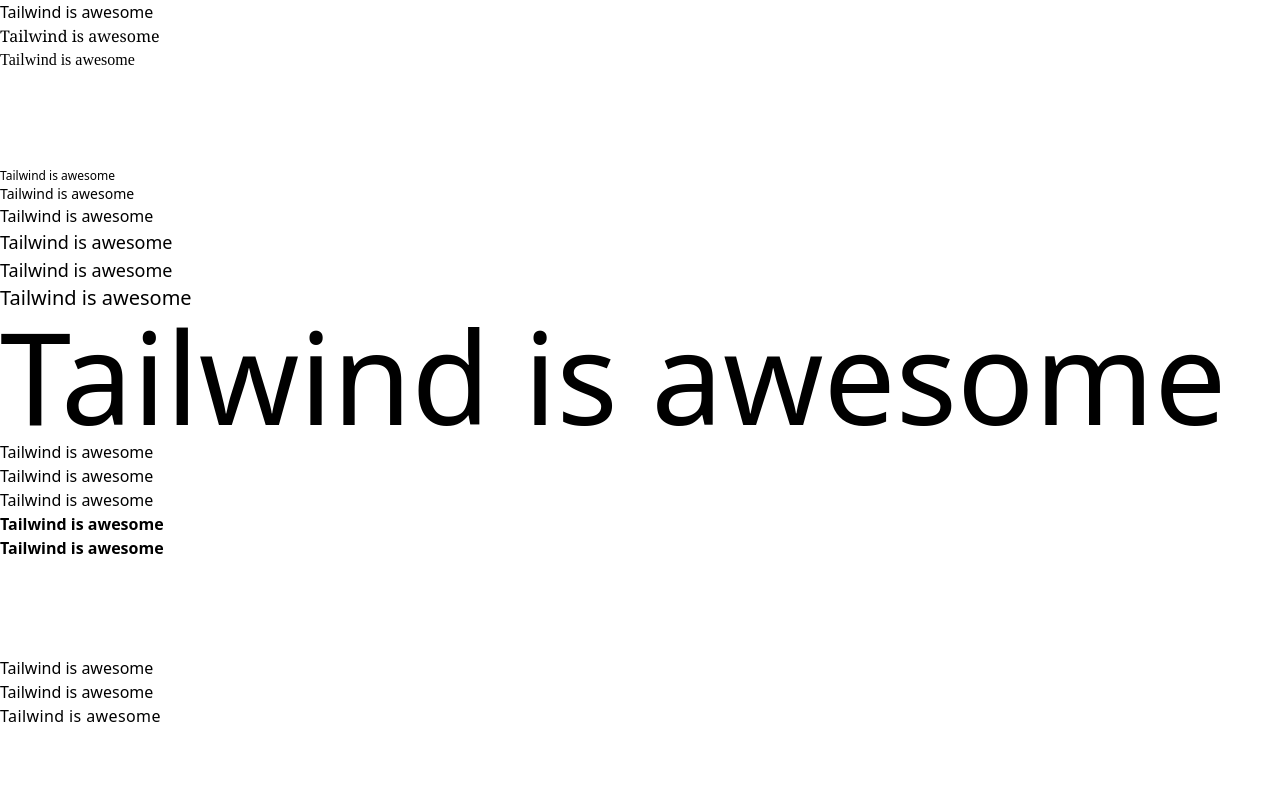
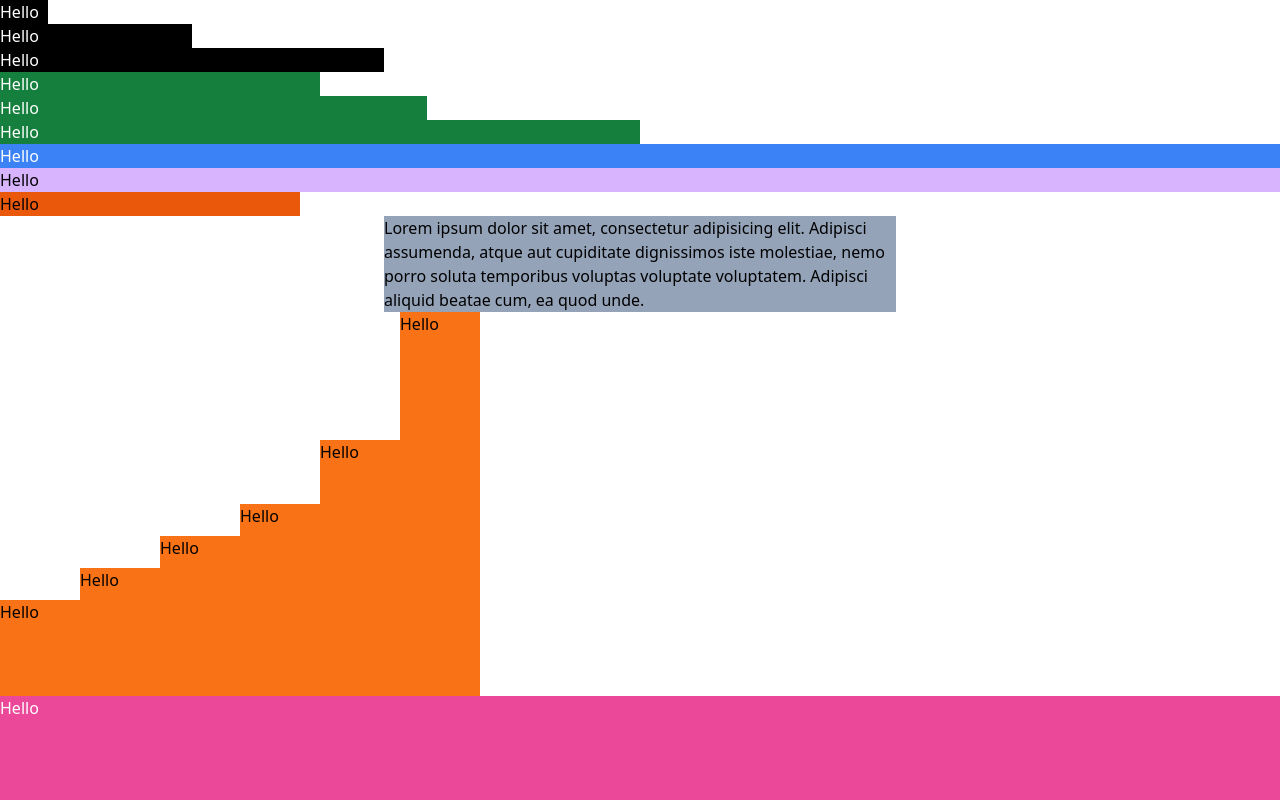
Before and after one commit to iechoswf26/Udemy_Tailwind, a React (Vite) app: page / in a window 1280 px wide. Shown: the top 800 px of the page. Built offline with nearby package versions, Linux system fonts and the light colour scheme; a web font is replaced by a local one.

Commit message:
Completed Tailwind Part 1 Lesson 5 (WidthAndHeight).

```diff
--- /dev/null
+++ b/src/5_WidthAndHeight/WidthAndHeight.jsx
@@ -0,0 +1,47 @@
+const WidthAndHeight = () => {
+    return (
+        <div>
+
+        {/*    Width*/}
+            <div className="bg-black text-white w-12">Hello</div>
+            <div className="bg-black text-white w-48">Hello</div>
+            <div className="bg-black text-white w-96">Hello</div>
+
+        {/*    Percentages*/}
+            <div className="bg-green-700 text-white w-1/4">Hello</div>
+            <div className="bg-green-700 text-white w-1/3">Hello</div>
+            <div className="bg-green-700 text-white w-1/2">Hello</div>
+
+
+        {/*    Width of the Viewport*/}
+            <div className="bg-blue-500 text-white w-screen">Hello</div>
+
+        {/*    100% of Container*/}
+            <div className="bg-purple-300 text-black w-full">Hello</div>
+
+        {/*    Arbitrary Width*/}
+            <div className="bg-orange-600 text-black w-[300px]">Hello</div>
+
+
+        {/*    Max Width*/}
+            <div className="bg-slate-400 max-w-lg mx-auto">Lorem ipsum dolor sit amet, consectetur adipisicing elit. Adipisci assumenda, atque aut cupiditate dignissimos iste molestiae, nemo porro soluta temporibus voluptas voluptate voluptatem. Adipisci aliquid beatae cum, ea quod unde.</div>
+
+        {/*    Height (Most of the same options as widths)*/}
+            <div className="flex items-end">
+                <div className="bg-orange-500 w-20 h-24">Hello</div>
+                <div className="bg-orange-500 w-20 h-32">Hello</div>
+                <div className="bg-orange-500 w-20 h-40">Hello</div>
+                <div className="bg-orange-500 w-20 h-48">Hello</div>
+                <div className="bg-orange-500 w-20 h-64">Hello</div>
+                <div className="bg-orange-500 w-20 h-96">Hello</div>
+            </div>
+
+        {/*    Height (Most of the same options as widths)*/}
+            <div className="bg-pink-500 text-white h-screen">Hello</div>
+
+
+        </div>
+    )
+}
+
+export default WidthAndHeight;
--- a/src/App.jsx
+++ b/src/App.jsx
@@ -1,11 +1,9 @@
-import Typography from "./4_Typography/Typography.jsx";
+import WidthAndHeight from "./5_WidthAndHeight/WidthAndHeight.jsx";
 
 const App = () => {
   return (
       <div>
-      <Typography/>
-
-
+          <WidthAndHeight/>
       </div>
   )
 }
```
